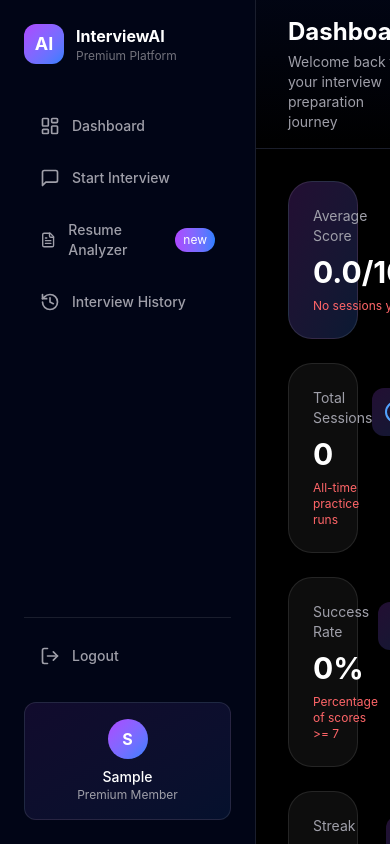
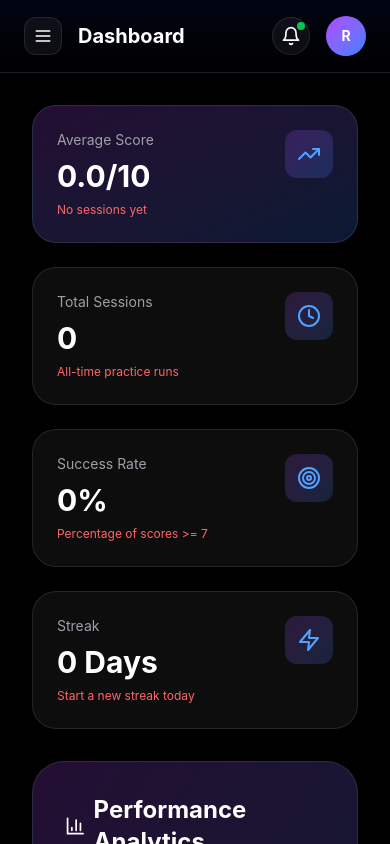
Before and after one commit to rahul031102/AI-INTERVIEW-TAKING-AGAENT, a React app in the folder frontend/: page / in a window 390 px wide. Built offline with nearby package versions, Linux system fonts and the light colour scheme; no server answers; sample sign-in values are in the browser's storage; the HTML template or start-up script is replaced by a standard one.

Commit message:
feat: implement responsive dashboard layout with sidebar and topbar navigation components

```diff
--- a/frontend/src/components/common/Topbar.jsx
+++ b/frontend/src/components/common/Topbar.jsx
@@ -1,17 +1,26 @@
 import { motion } from 'framer-motion';
-import { Bell, Search } from 'lucide-react';
+import { Bell, Search, Menu } from 'lucide-react';
 
-export default function Topbar() {
+export default function Topbar({ onMenuClick }) {
   return (
     <motion.div
       initial={{ opacity: 0, y: -20 }}
       animate={{ opacity: 1, y: 0 }}
       transition={{ duration: 0.5 }}
-      className="bg-gradient-to-b from-slate-950/80 to-transparent border-b border-white/10 px-8 py-4 flex items-center justify-between backdrop-blur-xl"
+      className="bg-gradient-to-b from-slate-950/80 to-transparent border-b border-white/10 px-6 py-4 flex items-center justify-between backdrop-blur-xl"
     >
-      <div>
-        <h1 className="text-2xl font-bold text-white">Dashboard</h1>
-        <p className="text-sm text-zinc-400 mt-1">Welcome back to your interview preparation journey</p>
+      <div className="flex items-center gap-4">
+        <button
+          onClick={onMenuClick}
+          className="p-2 rounded-xl bg-white/5 border border-white/10 hover:bg-white/10 transition-all lg:hidden text-white cursor-pointer"
+        >
+          <Menu size={20} />
+        </button>
+
+        <div>
+          <h1 className="text-xl md:text-2xl font-bold text-white">Dashboard</h1>
+          <p className="hidden md:block text-sm text-zinc-400 mt-1">Welcome back to your interview preparation journey</p>
+        </div>
       </div>
 
       <div className="flex items-center gap-4">
--- a/frontend/src/components/sidebar/Sidebar.jsx
+++ b/frontend/src/components/sidebar/Sidebar.jsx
@@ -2,17 +2,25 @@ import { motion } from 'framer-motion';
 import SidebarItem from './SidebarItem';
 import { sidebarItems, bottomSidebarItems } from '../../data/sidebarData';
 
-export default function Sidebar() {
+export default function Sidebar({ isOpen, onClose }) {
   const user = JSON.parse(localStorage.getItem('user') || '{}');
   const name = user.username || 'User';
   const initial = name.charAt(0).toUpperCase();
 
   return (
-    <motion.div
-      initial={{ opacity: 0, x: -100 }}
-      animate={{ opacity: 1, x: 0 }}
-      transition={{ duration: 0.5 }}
-      className="w-64 h-screen bg-slate-950/95 border-r border-white/10 flex flex-col p-6 fixed left-0 top-0"
+    <>
+      {/* Backdrop for mobile */}
+      {isOpen && (
+        <div
+          onClick={onClose}
+          className="fixed inset-0 bg-black/60 backdrop-blur-sm z-40 lg:hidden"
+        />
+      )}
+
+      <div
+        className={`w-64 h-screen bg-slate-950 border-r border-white/10 flex flex-col p-6 fixed left-0 top-0 z-50 transition-transform duration-300 ${
+          isOpen ? 'translate-x-0' : '-translate-x-full lg:translate-x-0'
+        }`}
       >
         {/* Logo Section */}
         <motion.div
@@ -39,7 +47,7 @@ export default function Sidebar() {
         >
           {sidebarItems.map((item, index) => (
             <motion.div key={item.id} initial={{ opacity: 0, x: -20 }} animate={{ opacity: 1, x: 0 }} transition={{ delay: 0.3 + index * 0.08 }}>
-            <SidebarItem item={item} />
+              <SidebarItem item={item} onClick={onClose} />
             </motion.div>
           ))}
         </motion.div>
@@ -52,7 +60,7 @@ export default function Sidebar() {
           className="border-t border-white/10 pt-4 space-y-2"
         >
           {bottomSidebarItems.map((item) => (
-          <SidebarItem key={item.id} item={item} />
+            <SidebarItem key={item.id} item={item} onClick={onClose} />
           ))}
         </motion.div>
 
@@ -69,6 +77,7 @@ export default function Sidebar() {
           <p className="text-sm text-white font-medium capitalize">{name}</p>
           <p className="text-xs text-zinc-400">Premium Member</p>
         </motion.div>
-    </motion.div>
+      </div>
+    </>
   );
 }
--- a/frontend/src/components/sidebar/SidebarItem.jsx
+++ b/frontend/src/components/sidebar/SidebarItem.jsx
@@ -2,12 +2,13 @@ import { motion } from 'framer-motion';
 import PropTypes from 'prop-types';
 import { NavLink } from 'react-router-dom';
 
-export default function SidebarItem({ item }) {
+export default function SidebarItem({ item, onClick }) {
   const Icon = item.icon;
 
   return (
     <NavLink
       to={item.path}
+      onClick={onClick}
       className={({ isActive }) =>
         `block w-full transition-all duration-300 ${
           isActive
@@ -41,4 +42,5 @@ SidebarItem.propTypes = {
     path: PropTypes.string.isRequired,
     badge: PropTypes.string,
   }).isRequired,
+  onClick: PropTypes.func,
 };
--- a/frontend/src/layouts/MainLayout.jsx
+++ b/frontend/src/layouts/MainLayout.jsx
@@ -1,17 +1,20 @@
+import { useState } from 'react';
 import { Outlet } from 'react-router-dom';
 import Sidebar from '../components/sidebar/Sidebar';
 import Topbar from '../components/common/Topbar';
 
 export default function MainLayout() {
+  const [isSidebarOpen, setIsSidebarOpen] = useState(false);
+
   return (
     <div className="flex h-screen min-h-screen bg-black overflow-hidden">
       {/* Sidebar */}
-      <Sidebar />
+      <Sidebar isOpen={isSidebarOpen} onClose={() => setIsSidebarOpen(false)} />
 
       {/* Main Content */}
-      <div className="ml-64 flex-1 flex flex-col overflow-hidden">
+      <div className="lg:ml-64 flex-1 flex flex-col overflow-hidden">
         {/* Topbar */}
-        <Topbar />
+        <Topbar onMenuClick={() => setIsSidebarOpen(true)} />
 
         {/* Page Content */}
         <main className="flex-1 overflow-auto bg-black">
```
Lines whose indentation alone changed are shown as unchanged.
